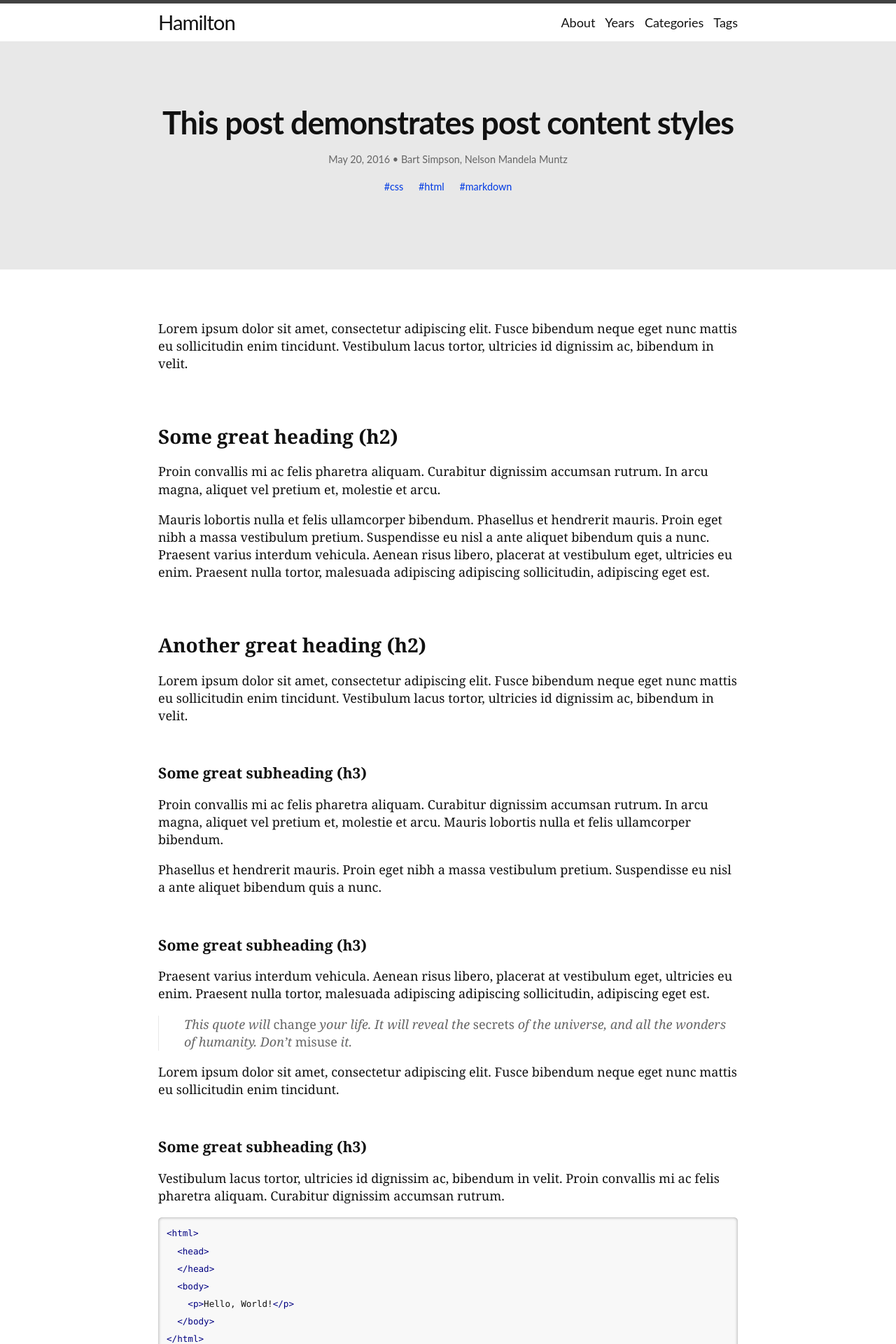
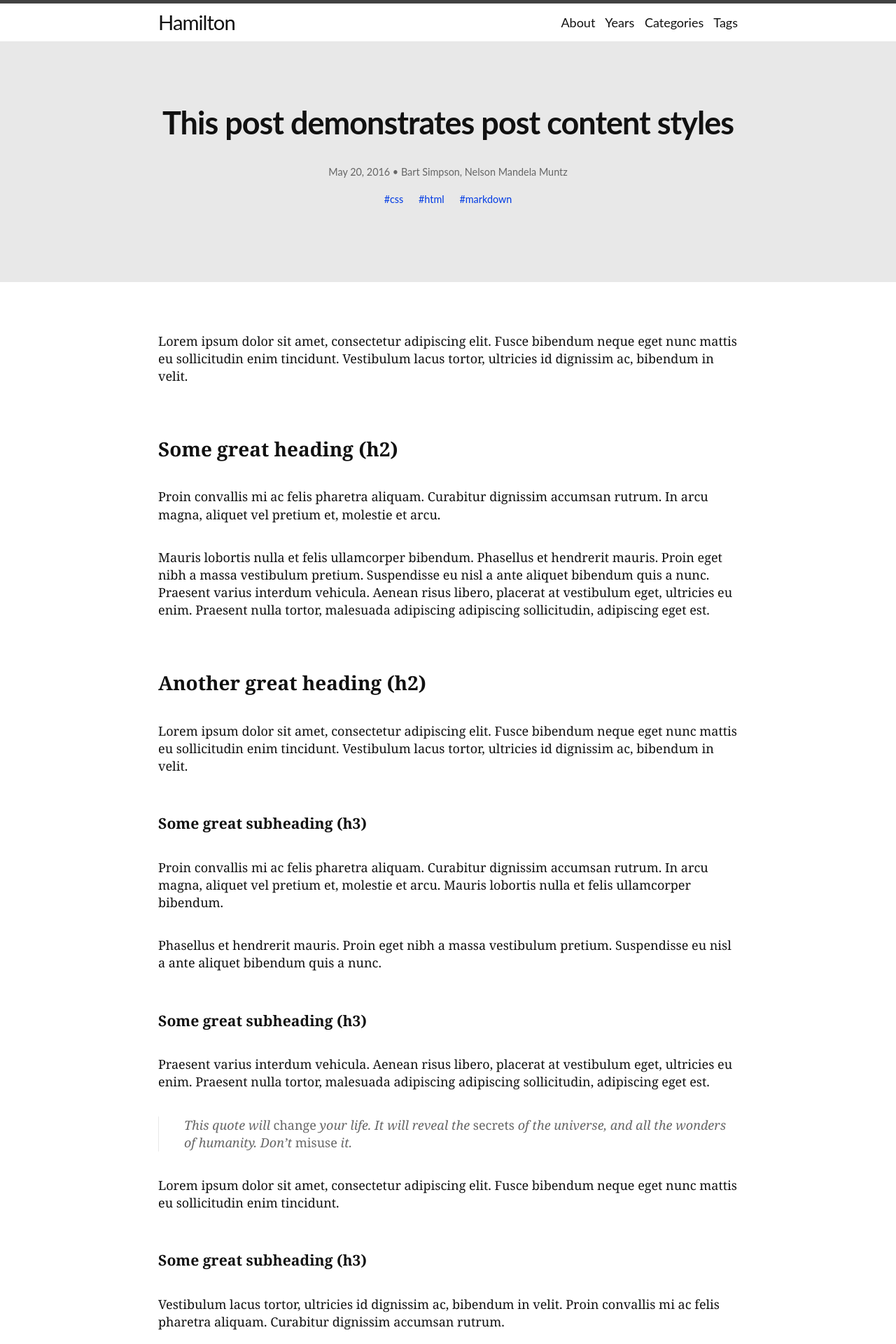
Before and after one commit to zivong/jekyll-theme-hamilton, a Jekyll site: the page built from _posts/2016-05-20-this-post-demonstrates-post-content-styles.md, in a window 1280 px wide. Shown: the top 1920 px of the page at 70% size. Built offline with Jekyll 4.4.1, drawn with Linux system fonts in a browser that asks for light colours; nearby versions of some CDN libraries; comment, search, counter and statistics services are not loaded.

Commit message:
Adjust vertical rhythm

```diff
--- a/_sass/hamilton/base.scss
+++ b/_sass/hamilton/base.scss
@@ -19,7 +19,7 @@ h1, h2, h3, h4, h5, h6,
 p, blockquote, pre,
 ul, ol, dl, figure,
 %vertical-rhythm {
-  margin-bottom: $spacing-unit / 2;
+  margin-bottom: $spacing-unit;
 }
 
 /**
```
